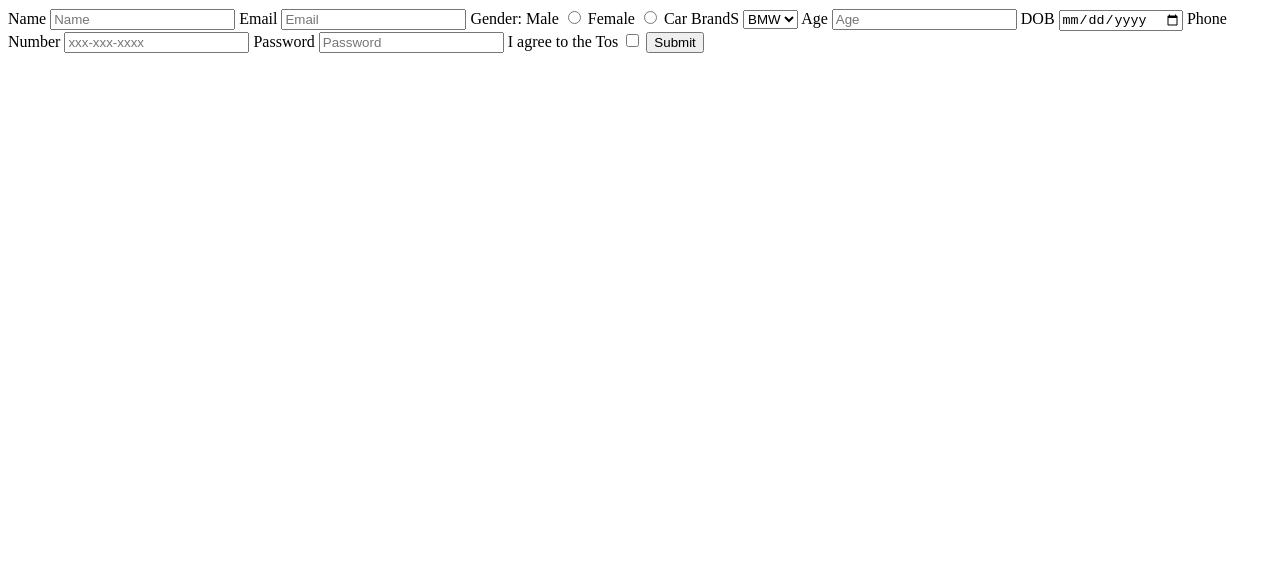
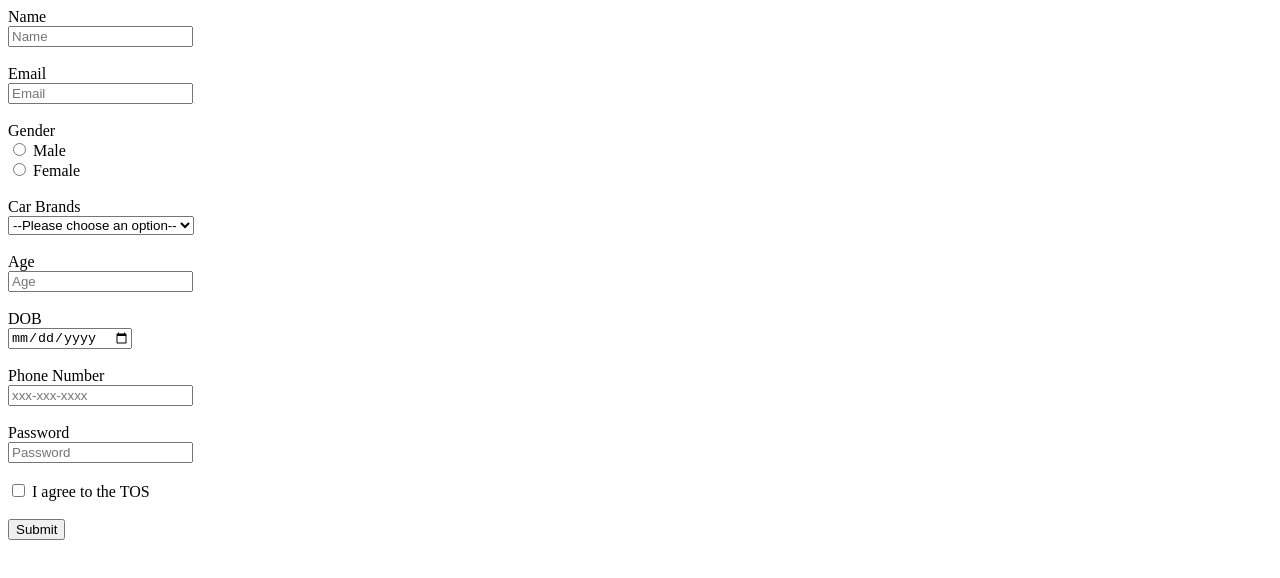
Before and after one commit to acciojob/signup-form-car-Saishiva069, a website: page main.html in a window 1280 px wide. Drawn offline with Linux system fonts and the light colour scheme.

Commit message:
created a submission

```diff
--- a/main.html
+++ b/main.html
@@ -7,36 +7,56 @@
 </head>
 
 <body>
-	<form method ="post">
-		<label for="Name">Name</label>
-		<input placeholder="Name" type="text" id="name" required>
-				<label for="Email">Email</label>
-		<input placeholder="Email" type="Email" id="email" required>
-		<label>Gender:
-		<label for="">Male</label>
-		<input type="radio" id="gender_m" name="gender" required>
-		<label for="">Female</label>
-		<input type="radio" id="gender_f" name="gender" required>
-		</label>
-		<label for="Car Brands">Car BrandS</label>
-		<select placeholder="--Please choose an option--" id="cars" required>
-			<option>BMW</option>
-			<option>Audi</option>
-			<option>Tata</option>
-		</select>
-		<label for="Age">Age</label>
-		<input type="Number" id="age" placeholder="Age">
-		<label for="DOB">DOB</label>
-		<input type="Date" id="dob" required >
-		<lable fpr="Phone Number">Phone Number</lable>
-		<input type="Tel" id="tel" placeholder="xxx-xxx-xxxx">
-		<label for="Password">Password</label>
-		<input type="password" id="password" placeholder="Password">
-		<label for="TOS">I agree to the Tos</label>
-		<input type="checkbox" id="tos" required>
-		<button type="submit">Submit</button>
 
-	</form>
+    <!-- Name -->
+    <label for="name">Name</label><br>
+    <input type="text" id="name" placeholder="Name" required><br><br>
+
+    <!-- Email -->
+    <label for="email">Email</label><br>
+    <input type="email" id="email" placeholder="Email" required><br><br>
+
+    <!-- Gender -->
+    <label>Gender</label><br>
+    <input type="radio" id="gender_m" name="gender" required>
+    <label for="gender_m">Male</label><br>
+
+    <input type="radio" id="gender_f" name="gender" required>
+    <label for="gender_f">Female</label><br><br>
+
+    <!-- Car Brands -->
+    <label for="cars">Car Brands</label><br>
+    <select id="cars" required>
+        <option value="">--Please choose an option--</option>
+        <option value="bmw">BMW</option>
+        <option value="audi">Audi</option>
+        <option value="tesla">Tesla</option>
+    </select><br><br>
+
+    <!-- Age -->
+    <label for="age">Age</label><br>
+    <input type="number" id="age" placeholder="Age" required><br><br>
+
+    <!-- DOB -->
+    <label for="dob">DOB</label><br>
+    <input type="date" id="dob" required><br><br>
+
+    <!-- Phone Number -->
+    <label for="tel">Phone Number</label><br>
+    <input type="tel" id="tel" placeholder="xxx-xxx-xxxx"><br><br>
+
+    <!-- Password -->
+    <label for="password">Password</label><br>
+    <input type="password" id="password" placeholder="Password" required><br><br>
+
+    <!-- TOS -->
+    <input type="checkbox" id="tos" required>
+    <label for="tos">I agree to the TOS</label><br><br>
+
+    <!-- Submit -->
+    <button type="submit">Submit</button>
+
+</form>
     <script type="text/javascript" src="./script.js">
 </script>
 
```
